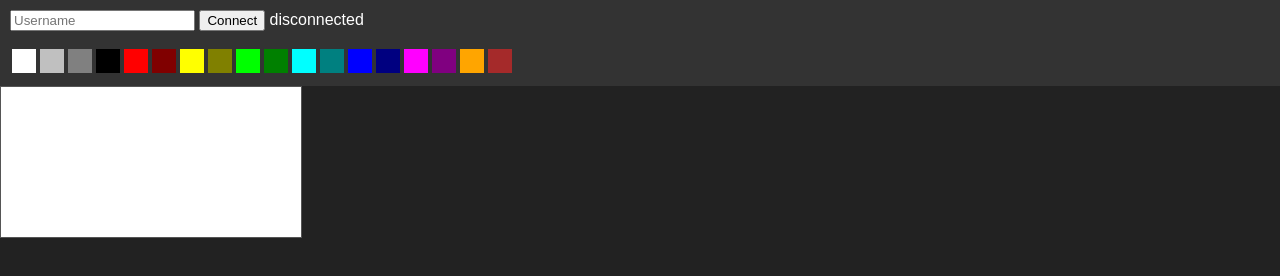
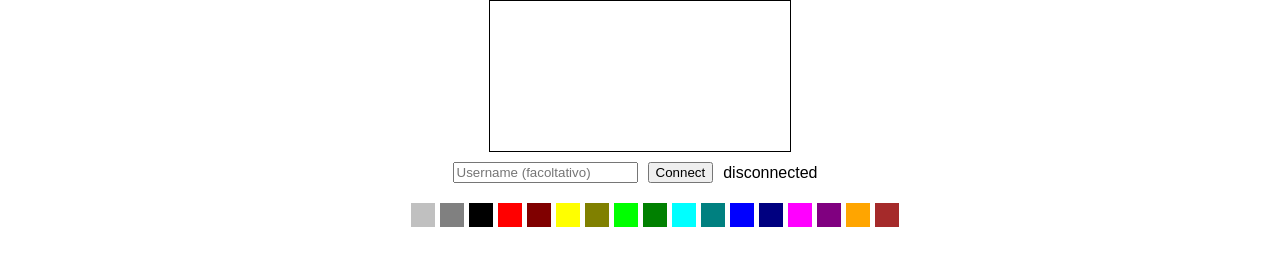
Before and after one commit to cheatteam1994-ship-it/rplace-render, a website: page rplace_render/frontend/index.html in a window 1280 px wide. Drawn offline with Linux system fonts and the light colour scheme.

Commit message:
Update index.html

```diff
--- a/rplace_render/frontend/index.html
+++ b/rplace_render/frontend/index.html
@@ -2,20 +2,30 @@
 <html lang="en">
 <head>
 <meta charset="UTF-8">
-<title>rPlace Render</title>
-<link rel="stylesheet" href="style.css">
+<meta name="viewport" content="width=device-width, initial-scale=1.0">
+<title>rPlace Clone</title>
+<style>
+  body { margin:0; font-family:sans-serif; display:flex; flex-direction:column; align-items:center; }
+  #board { border:1px solid #000; display:block; cursor:crosshair; }
+  #palette { margin:10px; display:flex; flex-wrap:wrap; gap:5px; }
+  #palette button { width:24px; height:24px; border:none; cursor:pointer; }
+  #controls { margin:10px; display:flex; gap:10px; align-items:center; }
+  #cooldown { color:red; font-weight:bold; }
+</style>
 </head>
 <body>
+
+<canvas id="board"></canvas>
+
 <div id="controls">
-<input type="text" id="username" placeholder="Username"/>
-<button id="connect">Connect</button>
-<span id="status">disconnected</span>
-<p id="cooldown"></p>
+  <input id="username" placeholder="Username (facoltativo)">
+  <button id="connect">Connect</button>
+  <span id="status">disconnected</span>
+  <span id="cooldown"></span>
+</div>
+
 <div id="palette"></div>
-</div>
-<div id="canvas-wrap">
-<canvas id="board"></canvas>
-</div>
+
 <script src="app.js"></script>
 </body>
 </html>
```
